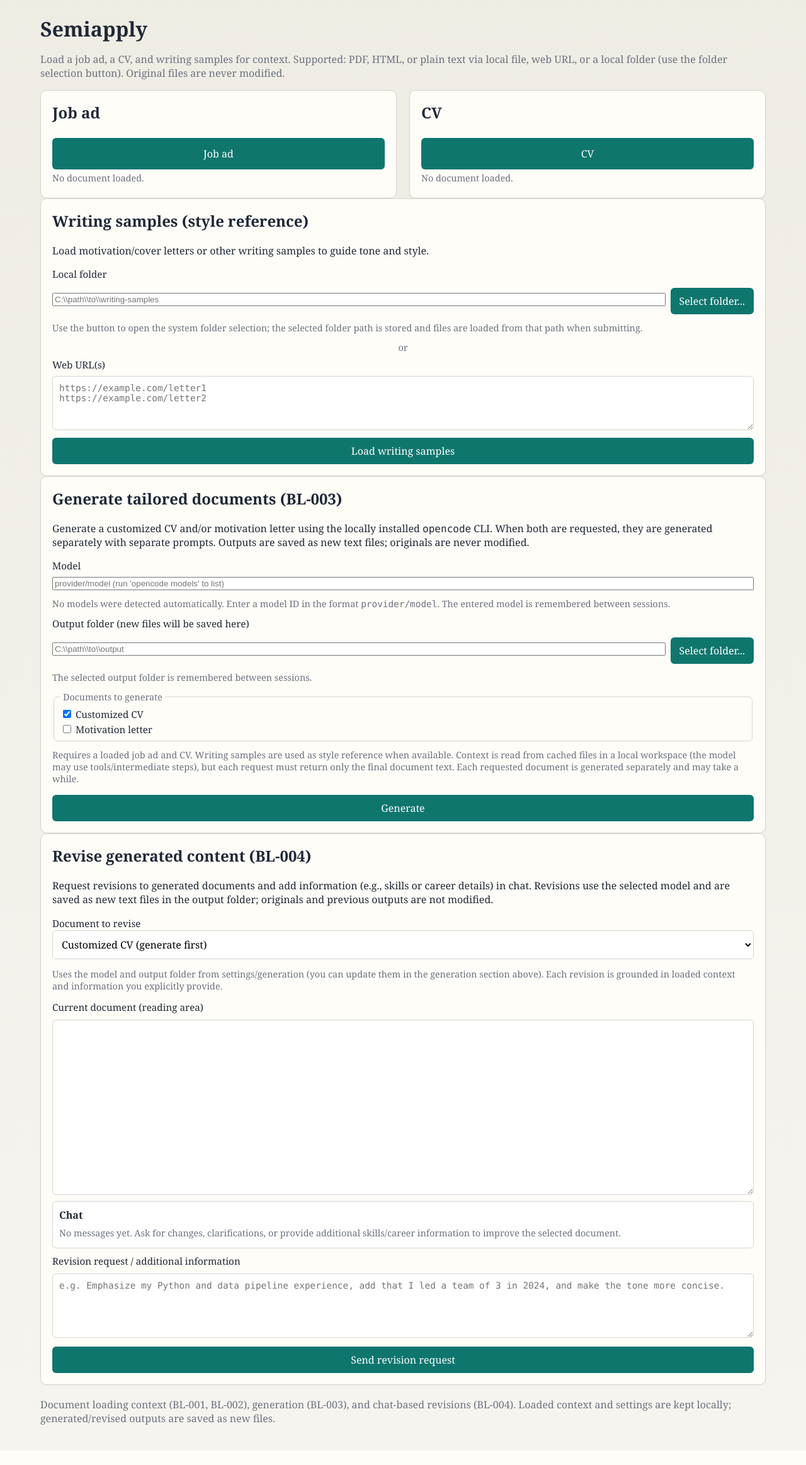
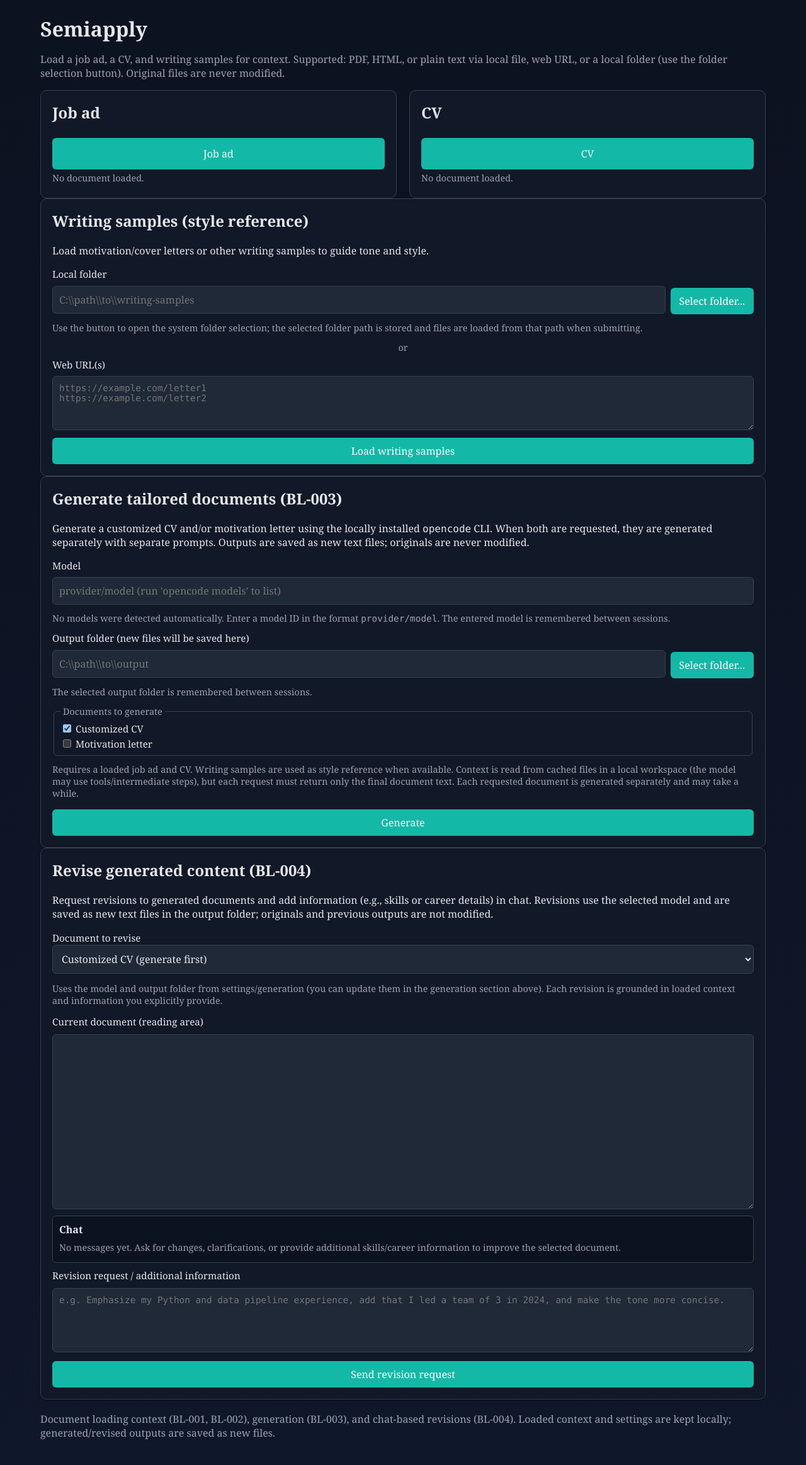
Before and after one commit to VCT136/semiapply, a FastAPI app: page / in a window 1280 px wide. Shown: the whole page at 63% size. Before the commit the page ends 2262 px from the top, so only its background shows below. Run offline with FastAPI, Linux system fonts and the light colour scheme.

Commit message:
Style changes

```diff
--- a/app/static/style.css
+++ b/app/static/style.css
@@ -1,20 +1,21 @@
 :root {
-  --bg: #f6f4ef;
-  --card: #fffdf8;
-  --text: #1f2937;
-  --muted: #6b7280;
-  --border: #d6d3d1;
-  --accent: #0f766e;
-  --accent-hover: #115e59;
-  --error-bg: #fef2f2;
-  --error-border: #fecaca;
-  --error-text: #991b1b;
+  color-scheme: dark;
+  --bg: #0f172a;
+  --card: #111827;
+  --text: #e5e7eb;
+  --muted: #9ca3af;
+  --border: #374151;
+  --accent: #14b8a6;
+  --accent-hover: #2dd4bf;
+  --error-bg: #3b1216;
+  --error-border: #7f1d1d;
+  --error-text: #fecaca;
 }
 * { box-sizing: border-box; }
 body {
   margin: 0;
   font-family: Georgia, "Times New Roman", serif;
-  background: linear-gradient(180deg, #efece4, var(--bg));
+  background: linear-gradient(180deg, #0b1220, var(--bg));
   color: var(--text);
 }
 .container { max-width: 1200px; margin: 0 auto; padding: 24px; }
@@ -31,18 +32,19 @@ header p, footer p { color: var(--muted); }
   border: 1px solid var(--border);
   border-radius: 10px;
   padding: 18px;
-  box-shadow: 0 1px 2px rgba(0,0,0,0.04);
+  box-shadow: 0 1px 2px rgba(0,0,0,0.35);
 }
 h2 { margin-top: 0; }
 form { display: grid; gap: 8px; }
 label { font-size: 0.95rem; }
-input[type="url"], input[type="file"], textarea {
+input[type="url"], input[type="text"], input[type="file"], textarea, select {
   width: 100%;
   padding: 10px;
   border: 1px solid var(--border);
   border-radius: 6px;
   font: inherit;
-  background: white;
+  color: var(--text);
+  background: #1f2937;
 }
 textarea { font-family: ui-monospace, Consolas, monospace; font-size: 0.9rem; resize: vertical; }
 textarea[readonly] { caret-color: transparent; cursor: default; }
@@ -59,15 +61,15 @@ button {
 }
 button:hover { background: var(--accent-hover); }
 button:disabled { opacity: 0.5; cursor: not-allowed; }
-button.secondary { background: #e7e5e4; color: var(--text); border: 1px solid var(--border); }
-button.secondary:hover { background: #d6d3d1; }
+button.secondary { background: #374151; color: var(--text); border: 1px solid var(--border); }
+button.secondary:hover { background: #4b5563; }
 button.danger { background: #b91c1c; }
 button.danger:hover { background: #991b1b; }
 .doc-btn { width: 100%; font-size: 1rem; padding: 14px; }
-.doc-btn.loaded { background: #1d4ed8; }
-.doc-btn.loaded:hover { background: #1e40af; }
+.doc-btn.loaded { background: #2563eb; }
+.doc-btn.loaded:hover { background: #1d4ed8; }
 
-.modal { position: fixed; inset: 0; background: rgba(0,0,0,0.35); display: flex; align-items: center; justify-content: center; padding: 20px; z-index: 1000; }
+.modal { position: fixed; inset: 0; background: rgba(0,0,0,0.6); display: flex; align-items: center; justify-content: center; padding: 20px; z-index: 1000; }
 .modal.hidden { display: none; }
 .modal-content { background: var(--card); border: 1px solid var(--border); border-radius: 10px; padding: 18px; width: 100%; max-width: 560px; max-height: 90vh; overflow: auto; box-shadow: 0 10px 30px rgba(0,0,0,0.15); }
 .modal-content.modal-large { max-width: 800px; }
@@ -92,18 +94,17 @@ footer { margin-top: 20px; }
 .row input { flex: 1; }
 .checks { border: 1px solid var(--border); border-radius: 6px; padding: 8px 10px; display: grid; gap: 4px; }
 .checks legend { color: var(--muted); font-size: 0.9rem; padding: 0 4px; }
-select { width: 100%; padding: 10px; border: 1px solid var(--border); border-radius: 6px; font: inherit; background: white; }
 code { font-family: ui-monospace, Consolas, monospace; }
 .hidden { display: none; }
-.progress-box { margin-top: 12px; padding: 10px; border: 1px solid var(--border); border-radius: 6px; background: #f8fafc; }
+.progress-box { margin-top: 12px; padding: 10px; border: 1px solid var(--border); border-radius: 6px; background: #0b1220; }
 .steps { margin: 8px 0 0; padding-left: 20px; }
 .steps li { margin: 2px 0; }
 .transcript { font-family: ui-monospace, Consolas, monospace; font-size: 0.85rem; white-space: pre; }
 
 .chat-card { grid-column: 1 / -1; }
 .chat-form { gap: 10px; }
-.chat-history { border: 1px solid var(--border); border-radius: 6px; padding: 10px; background: #fff; max-height: 320px; overflow: auto; }
+.chat-history { border: 1px solid var(--border); border-radius: 6px; padding: 10px; background: #0b1220; max-height: 320px; overflow: auto; }
 .chat-history h3 { margin: 0 0 8px; font-size: 1rem; }
 .chat-message { margin: 8px 0; padding: 8px; border-radius: 6px; white-space: pre-wrap; }
-.chat-user { background: #eef6ff; border: 1px solid #dbeafe; }
-.chat-assistant { background: #f6fef8; border: 1px solid #dcfce7; }
+.chat-user { background: #10243e; border: 1px solid #1e3a5f; }
+.chat-assistant { background: #0f2a1d; border: 1px solid #14532d; }
```
